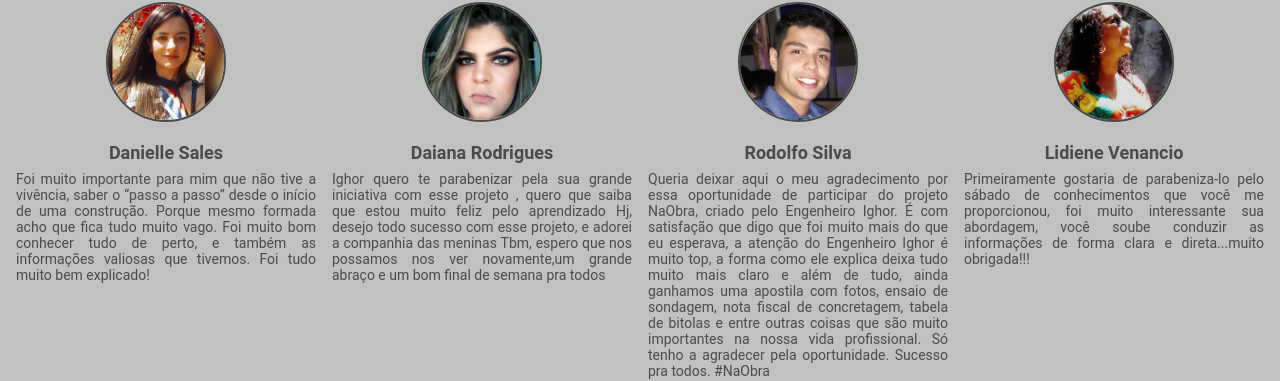
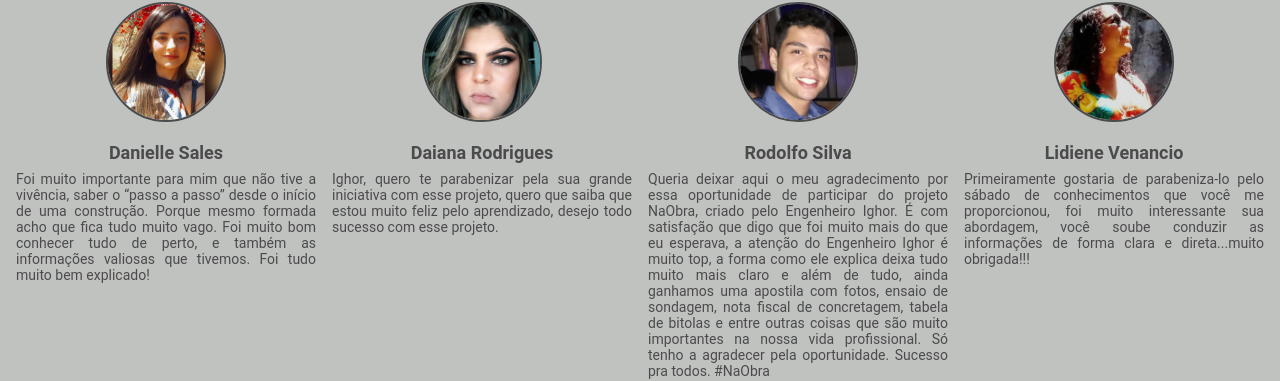
Before and after one commit to toguvr/naobra, a React (Create React App) app: page / in a window 1280 px wide. Shown: the part 1783-2164 px from the top of the page. Built offline with nearby package versions, Linux system fonts and the light colour scheme.

Commit message:
texto arrumado

```diff
--- a/src/pages/Dashboard/index.tsx
+++ b/src/pages/Dashboard/index.tsx
@@ -120,11 +120,9 @@ const Dashboard: React.FC = () => {
           <img src={Daiana} alt="foto Daiana" />
           <Name>Daiana Rodrigues</Name>
           <TextDescription>
-            Ighor quero te parabenizar pela sua grande iniciativa com esse
-            projeto , quero que saiba que estou muito feliz pelo aprendizado Hj,
-            desejo todo sucesso com esse projeto, e adorei a companhia das
-            meninas Tbm, espero que nos possamos nos ver novamente,um grande
-            abraço e um bom final de semana pra todos
+            Ighor, quero te parabenizar pela sua grande iniciativa com esse
+            projeto, quero que saiba que estou muito feliz pelo aprendizado,
+            desejo todo sucesso com esse projeto.
           </TextDescription>
         </Card>
         <Card>
```
